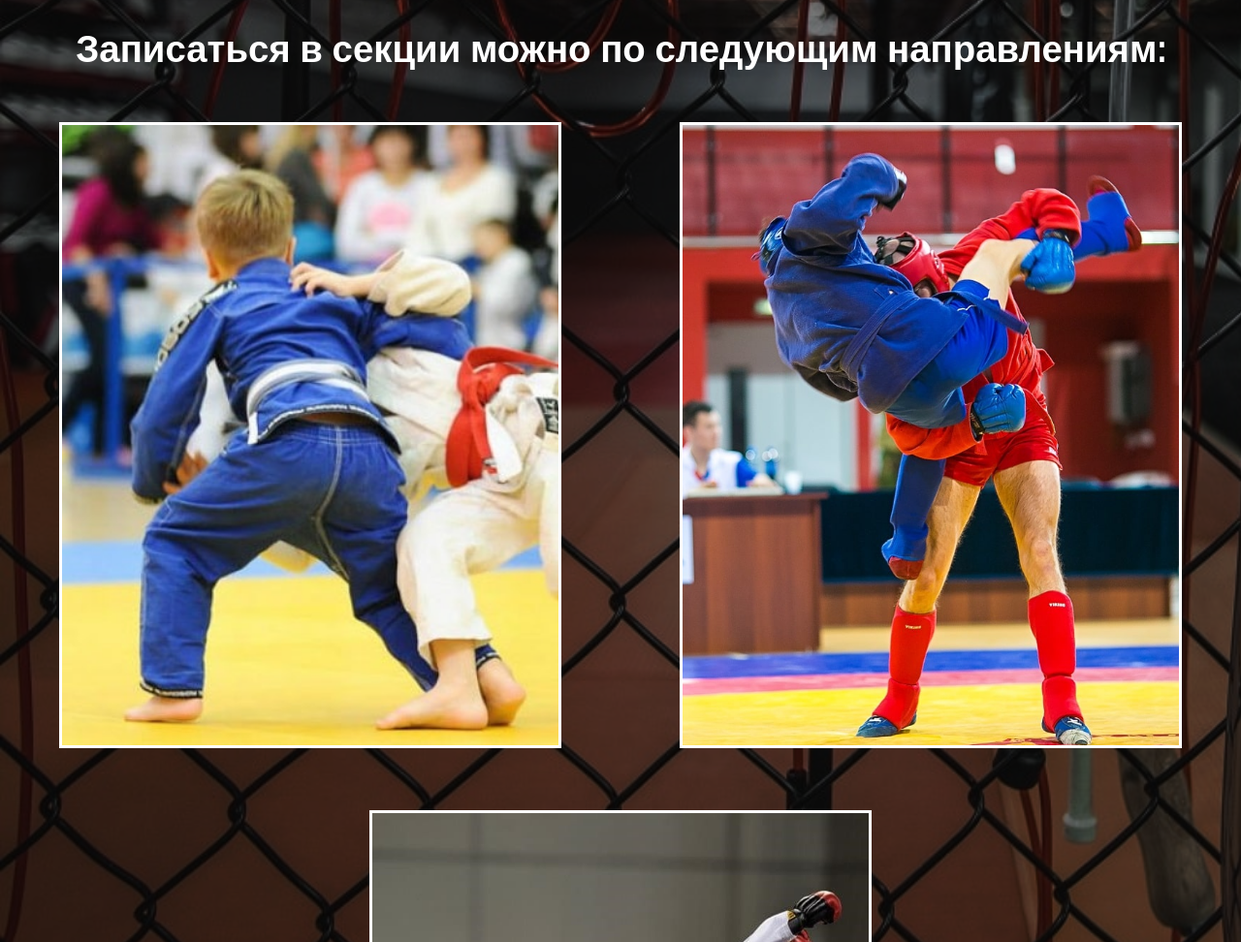
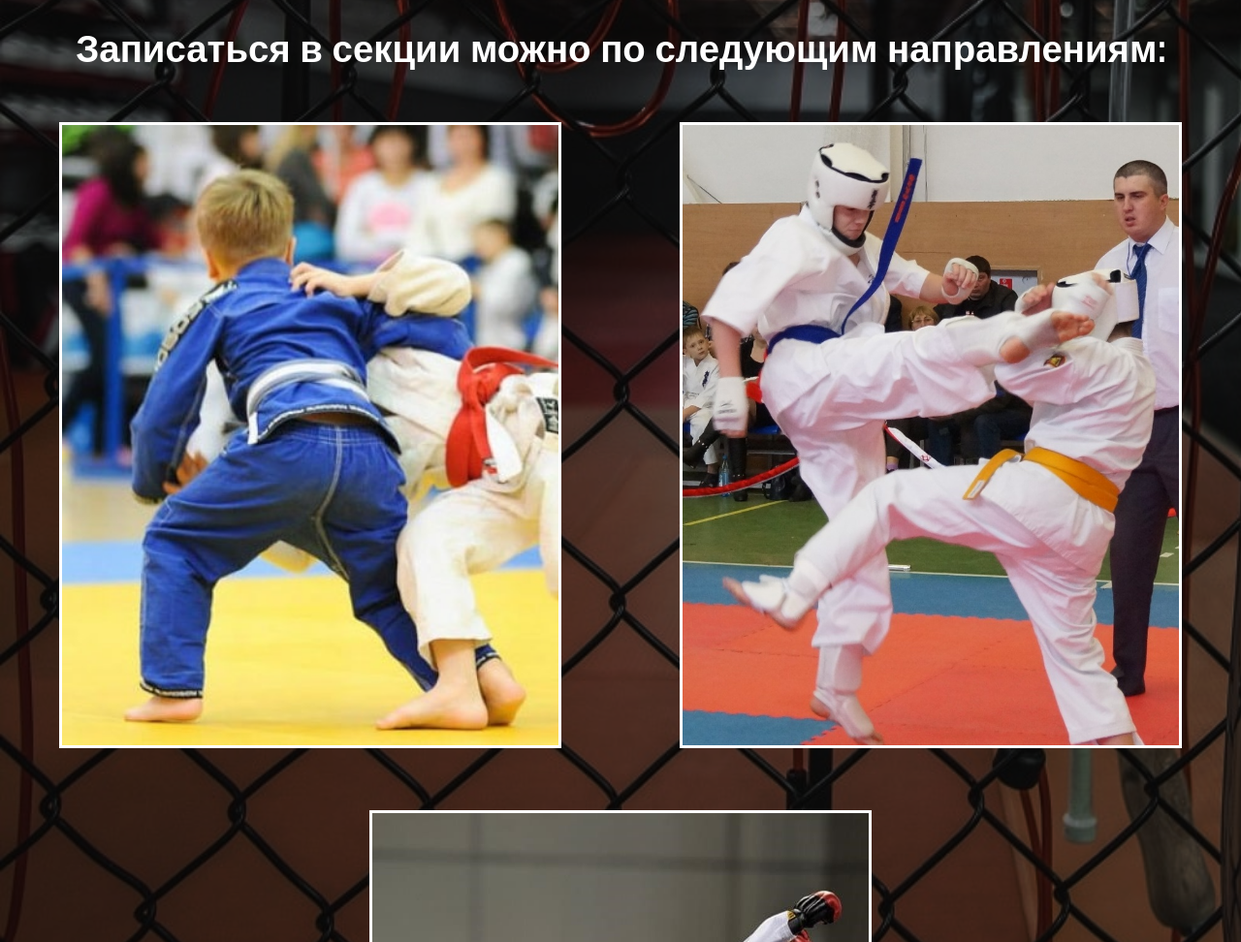
Before and after one commit to FominNikolay/ARES-school, a plain HTML site: page index.html in a window 1280 px wide. Shown: the part 2346-3318 px from the top of the page at 97% size. Drawn offline with Linux system fonts and the light colour scheme.

Commit message:
change karate jpg

```diff
--- a/css/card.css
+++ b/css/card.css
@@ -16,7 +16,7 @@
   background-repeat: no-repeat;
 }
 .bg2 {
-  background: url("../img/sambo.jpg");
+  background: url("../img/karate.jpg");
   background-size: cover;
   background-repeat: no-repeat;
 }
```
